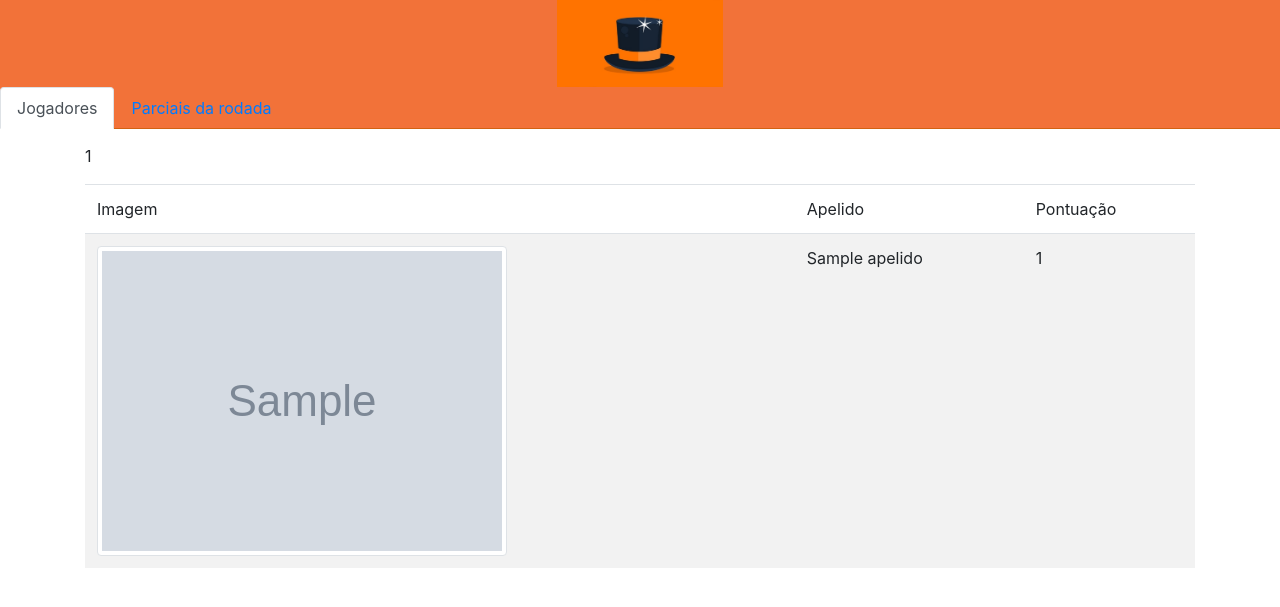
After one commit to ikaromn/cartola-valorizacao, a Django app: template templates/player/team-partial.html in a window 1280 px wide. The commit adds this page. Shown: the top 607 px of the page. Run offline with Django 3.2, Linux system fonts and the light colour scheme; the template is opened without the code that fills it: most values are stand-ins (such as "Sample title", 1, 10 or a date in 2020); grey boxes marked "Sample" are stand-in pictures; some libraries are stand-ins or nearby versions.

Commit message:
Create new view to see partial of a team

```diff
--- a/cartola_mn/apps/player/urls.py
+++ b/cartola_mn/apps/player/urls.py
@@ -1,8 +1,9 @@
 from django.conf.urls import url
 
-from cartola_mn.apps.player.views import Players, PartialScore
+from cartola_mn.apps.player.views import Players, PartialScore, TeamPartialScore
 
 urlpatterns = [
     url(r'^$', Players.as_view()),
     url(r'^partials/$', PartialScore.as_view()),
+    url(r'^partials/teams/$', TeamPartialScore.as_view()),
 ]
--- a/cartola_mn/utils/cartola_resource_mapping.py
+++ b/cartola_mn/utils/cartola_resource_mapping.py
@@ -2,4 +2,5 @@ cartola_mapping = {
     'my_team': 'auth/time',
     'players': 'atletas/mercado',
     'partial_score': 'atletas/pontuados',
+    'team_partial_score': "time/slug/{team_name}/{round}",
 }
--- a/static/dist/css/base.css
+++ b/static/dist/css/base.css
@@ -13,3 +13,12 @@
 .search-filter-container {
     margin-bottom: 20px;
 }
+
+.nav-tabs {
+    border-bottom: 1px solid #d26212;
+}
+
+.nav-link.active {
+    background-color: #f15814;
+    border-color: #d26212 #d26212 #f15814;
+}
--- /dev/null
+++ b/templates/error.html
@@ -0,0 +1,6 @@
+{% extends 'index.html' %}
+{% load staticfiles %}
+
+{% block content %}
+  {{ data }}
+{% endblock %}
--- a/templates/index.html
+++ b/templates/index.html
@@ -19,6 +19,14 @@
     <header class="valorization-header">
       <div class="align-content-center">
         <img class="img-fluid cartola-header-img" src="{% static 'images/cartola-2019.jpg'%}"/>
+        <ul class="nav nav-tabs">
+          <li class="nav-item">
+            <a class="nav-link active" href="/players/">Jogadores</a>
+          </li>
+          <li class="nav-item">
+            <a class="nav-link" href="/players/partials/">Parciais da rodada</a>
+          </li>
+        </ul>
       </div>
     </header>
     <!-- Content -->
--- /dev/null
+++ b/templates/player/team-partial.html
@@ -0,0 +1,24 @@
+{% extends 'index.html' %}
+{% load staticfiles %}
+
+{% block content %}
+  <p>{{ data.total_score }}</p>
+  <table class="table table-striped table-responsive-md btn-table">
+      <thead>
+        <tr scope="row">
+          <td>Imagem</td>
+          <td>Apelido</td>
+          <td>Pontuação</td>
+        </tr>
+      </thead>
+      <tbody>
+      {% for atleta in data.atletas|dictsortreversed:"pontos_num" %}
+        <tr scope="row">
+          <td><img class="img-thumbnail" src="{{ atleta.foto }}"/></td>
+          <td>{{ atleta.apelido }}</td>
+          <td>{{ atleta.pontos_num }}</td>
+        </tr>
+      {% endfor %}
+      </tbody>
+    </table>
+{% endblock %}
```
Also changed, not shown: cartola_mn/apps/player/views.py (+30 -0 lines), cartola_mn/utils/cartola.py (+7 -3 lines).
